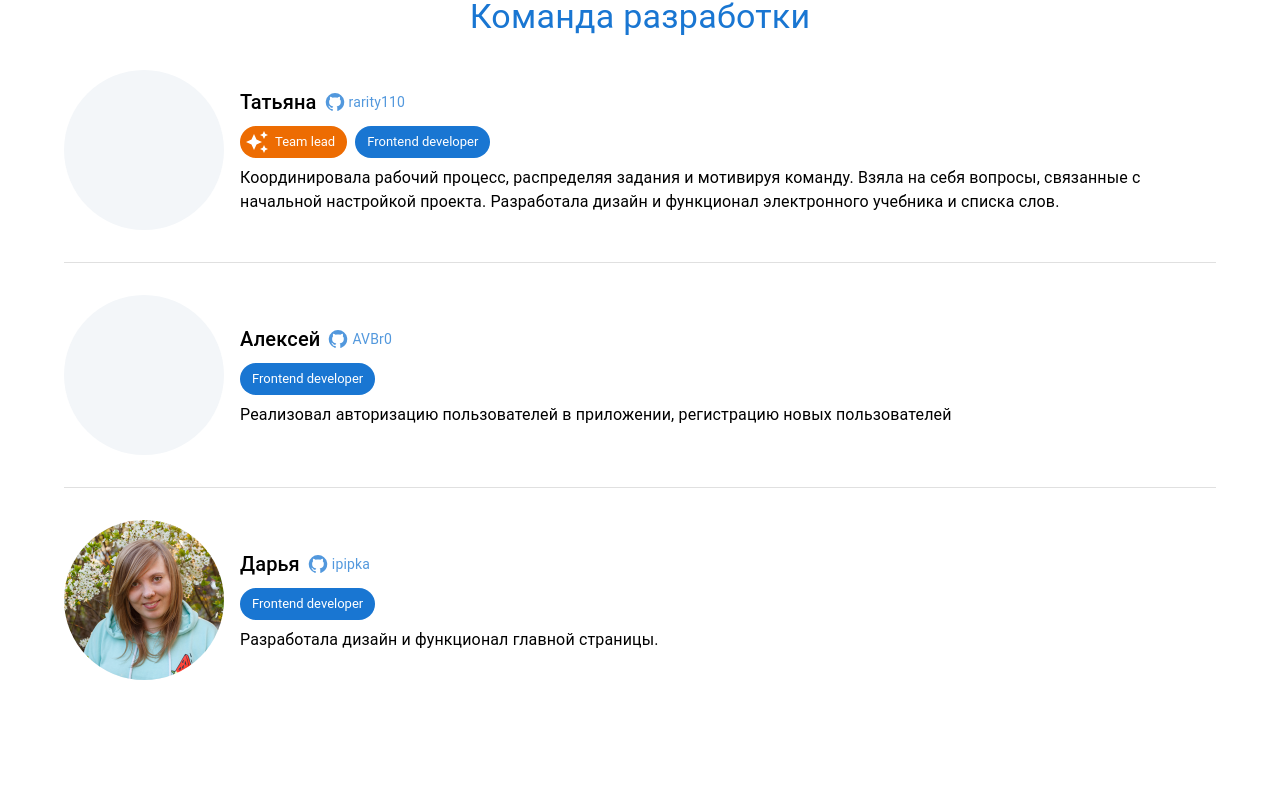
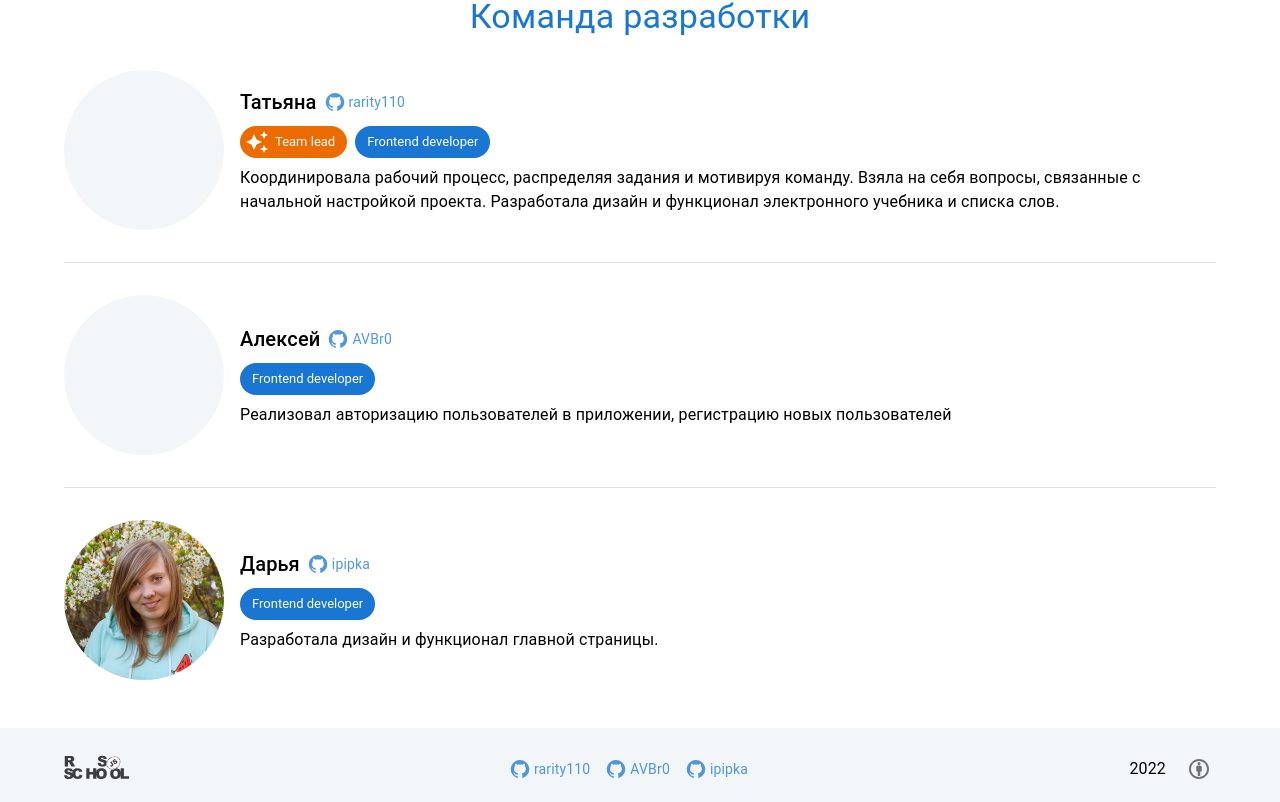
Before and after one commit to Rarity110/RSLang, a React (Create React App) app in the folder rslang/: page / in a window 1280 px wide. Shown: the part 1787-2589 px from the top of the page. Before the commit the page ends 2515 px from the top, so only its background shows below. Built offline with nearby package versions, Linux system fonts and the light colour scheme.

Commit message:
feat: add component Footer

```diff
--- /dev/null
+++ b/rslang/src/components/Footer/Footer.module.scss
@@ -0,0 +1,49 @@
+.footer {
+  padding-top: var(--spacing-x3);
+  padding-bottom: var(--spacing-x2);
+  background-color: var(--color-paper-alt);
+
+  &Content {
+    display: flex;
+    align-items: center;
+    justify-content: space-between;
+  }
+
+  &RSSLink {
+    opacity: 0.75;
+    transition: opacity 0.25s ease-in-out;
+
+    &:hover {
+      opacity: 1;
+    }
+  }
+
+  &Team {
+    display: flex;
+    gap: var(--spacing-x2);
+  }
+
+  &Copyright {
+    display: flex;
+    align-items: center;
+    gap: var(--spacing-x2);
+  }
+
+  &List:global.MuiList-padding {
+    padding: var(--spacing-x2);
+  }
+}
+
+@media (max-width: 479px) {
+  .footer {
+    &Team {
+      flex-direction: column;
+      order: -1;
+    }
+
+    &Copyright {
+      flex-direction: column;
+      align-items: flex-end;
+    }
+  }
+}
--- /dev/null
+++ b/rslang/src/components/Footer/Footer.tsx
@@ -0,0 +1,91 @@
+import React from 'react';
+import {
+  Box,
+  Container,
+  IconButton,
+  Link,
+  List,
+  ListItemText,
+  Popover,
+  Tooltip,
+  Typography
+} from '@mui/material';
+import AttributionIcon from '@mui/icons-material/Attribution';
+import GithubLink from '../GithubLink/GithubLink';
+import rsSchoolLogo from '../../assets/images/logo-rsschool.svg';
+import classes from './Footer.module.scss';
+
+const Footer = () => {
+  const [anchorEl, setAnchorEl] = React.useState<HTMLButtonElement | null>(null);
+  const open = Boolean(anchorEl);
+
+  const handleClick = (event: React.MouseEvent<HTMLButtonElement>) => {
+    setAnchorEl(event.currentTarget);
+  };
+
+  const handleClose = () => {
+    setAnchorEl(null);
+  };
+
+  return (
+    <Box component="footer" className={classes.footer}>
+      <Container>
+        <Box className={classes.footerContent}>
+          <Link href="https://rs.school/" className={classes.footerRSSLink}>
+            <img src={rsSchoolLogo} alt="Logo The Rolling Scopes School" />
+          </Link>
+
+          <Box className={classes.footerTeam}>
+            <GithubLink login="rarity110" />
+            <GithubLink login="AVBr0" />
+            <GithubLink login="ipipka" />
+          </Box>
+
+          <Box className={classes.footerCopyright}>
+            <Typography>2022</Typography>
+            <Tooltip title="Attribution">
+              <IconButton
+                aria-label="Attribution"
+                color="default"
+                size="small"
+                onClick={handleClick}>
+                <AttributionIcon />
+              </IconButton>
+            </Tooltip>
+            <Popover
+              open={open}
+              anchorEl={anchorEl}
+              onClose={handleClose}
+              anchorOrigin={{ vertical: 'top', horizontal: 'right' }}
+              transformOrigin={{ vertical: 'bottom', horizontal: 'right' }}>
+              <List subheader="Illustrations by Storyset:" className={classes.footerList}>
+                <ListItemText disableTypography>
+                  <Link href="https://storyset.com/education" target="_blank">
+                    Education
+                  </Link>
+                </ListItemText>
+                <ListItemText disableTypography>
+                  <Link href="https://storyset.com/business" target="_blank">
+                    Business
+                  </Link>
+                </ListItemText>
+                <ListItemText disableTypography>
+                  <Link href="https://storyset.com/people" target="_blank">
+                    People
+                  </Link>
+                </ListItemText>
+                <ListItemText disableTypography>
+                  <Link href="https://storyset.com/data" target="_blank">
+                    Data
+                  </Link>
+                </ListItemText>
+              </List>
+            </Popover>
+          </Box>
+        </Box>
+      </Container>
+    </Box>
+  );
+};
+
+export default Footer;
--- a/rslang/src/pages/HomePage.tsx
+++ b/rslang/src/pages/HomePage.tsx
@@ -3,6 +3,7 @@ import Header from '../components/Header/Header';
 import StartSection from '../components/home/StartSection/StartSection';
 import AboutApp from '../components/home/AboutApp/AboutApp';
 import AboutDevTeam from '../components/home/AboutDevTeam/AboutDevTeam';
+import Footer from '../components/Footer/Footer';
 
 const HomePage = () => {
   return (
@@ -12,7 +13,8 @@ const HomePage = () => {
       <StartSection />
       <AboutApp />
       <AboutDevTeam />
-      {/*<Footer />*/}
+
+      <Footer />
     </>
   );
 };
```
Also changed, not shown: rslang/src/assets/images/logo-rsschool.svg (added).
